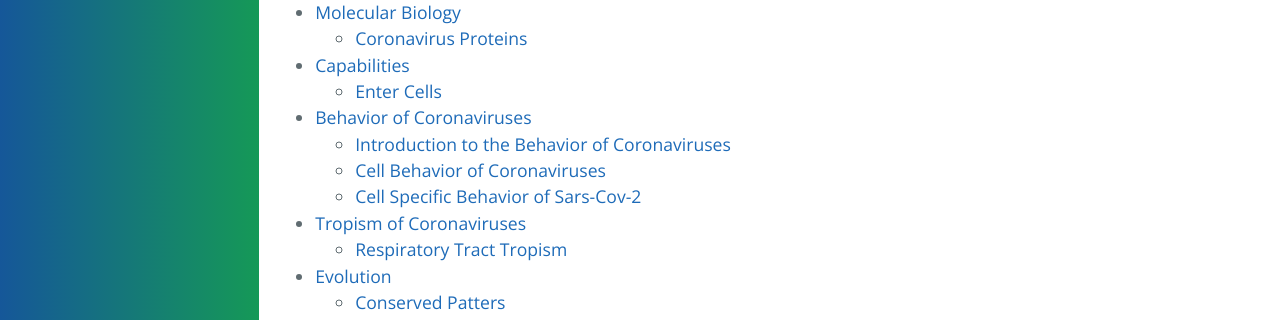
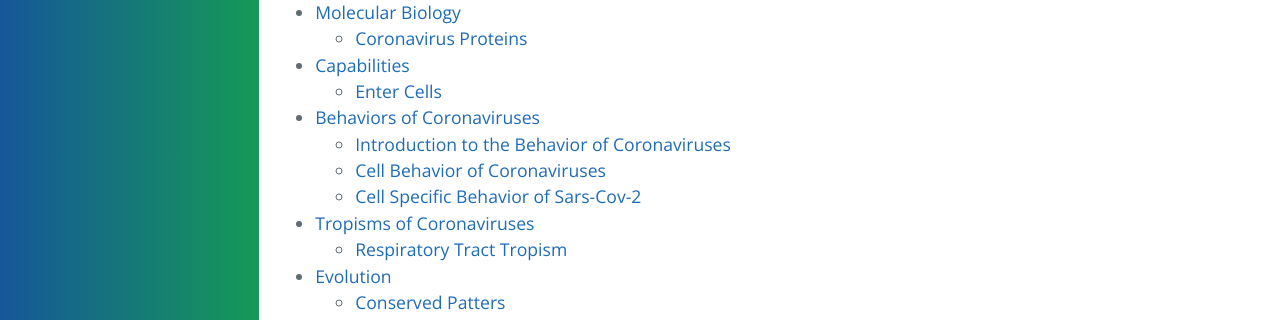
Before and after one commit to forestgrape/coronavirus, a Jekyll site: the page built from 2_biological/coronavirus.md, in a window 1280 px wide and 900 px high. Shown: the part 352-672 px from the top of the window. Built offline with Jekyll 4.4.1, drawn with Linux system fonts in a browser that asks for light colours; our own code applies the rules of GitHub Pages for plain Markdown files; some of the changed text lies outside the part shown.

Commit message:
titles tropisms and behaviors

```diff
--- a/2_biological/coronavirus.md
+++ b/2_biological/coronavirus.md
@@ -12,11 +12,11 @@
   * [Coronavirus Proteins](#coronavirus-proteins)
 * [Capabilities](#capabilities)
   * [Enter Cells](#enter-cells)
-* [Behavior of Coronaviruses](#behavior-of-coronaviruses)
+* [Behaviors of Coronaviruses](#behaviors-of-coronaviruses)
   * [Introduction to the Behavior of Coronaviruses](#introduction-to-the-behavior-of-coronaviruses)
   * [Cell Behavior of Coronaviruses](#cell-behavior-of-coronaviruses)
   * [Cell Specific Behavior of Sars-Cov-2](#cell-specific-behavior-of-sars-cov-2)
-* [Tropism of Coronaviruses](#tropism-of-coronaviruses)
+* [Tropisms of Coronaviruses](#tropisms-of-coronaviruses)
   * [Respiratory Tract Tropism](#respiratory-tract-tropism)
 * [Evolution](#evolution)
   * [Conserved Patters](#conserved-patters)
@@ -182,7 +182,7 @@
 
 
 
-## Behavior of Coronaviruses
+## Behaviors of Coronaviruses
 
 ### Introduction to the Behavior of Coronaviruses
 
@@ -218,7 +218,7 @@ Viruses optimized to their environment usually only infect cells involved in the
 
 
 
-## Tropism of Coronaviruses
+## Tropisms of Coronaviruses
 Tropism for viruses denotes the cells and tissues they preferable replicate (defined on the [Viruses Page](viruses.md#virus-tropism)).
 
 ### Respiratory Tract Tropism
```
